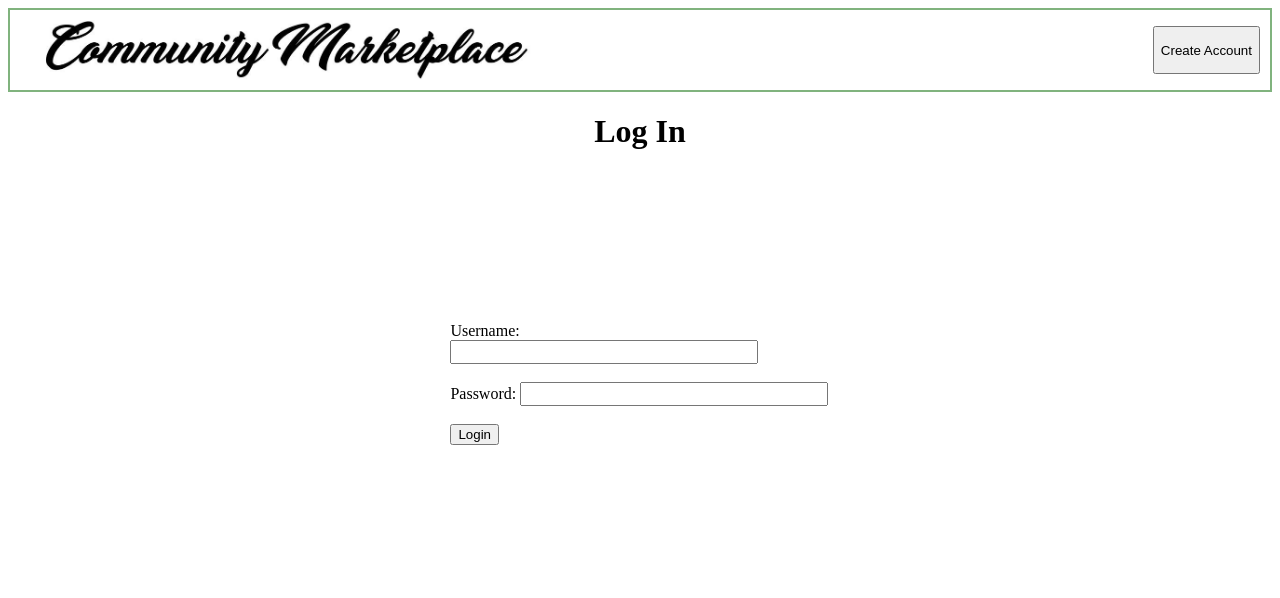
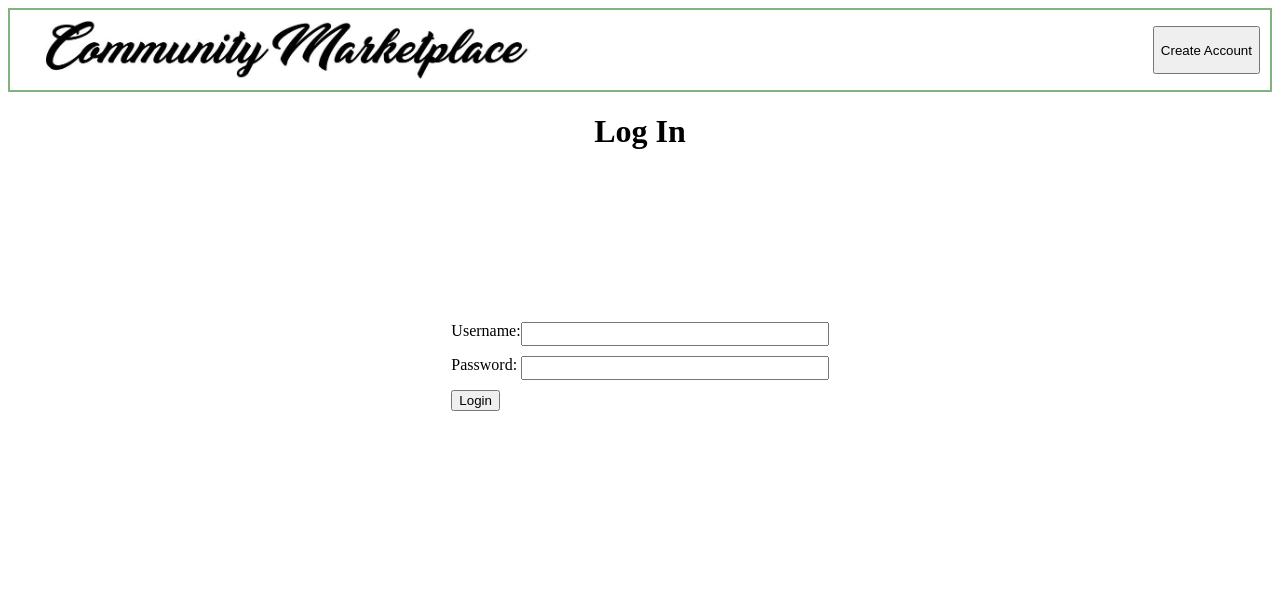
Before and after one commit to Soxe253/Community-Marketplace, a website: page views/login.html in a window 1280 px wide. Drawn offline with Linux system fonts and the light colour scheme.

Commit message:
Added consistent formatting to login page

```diff
--- a/public/css/createaccount.css
+++ b/public/css/createaccount.css
@@ -48,6 +48,7 @@ div {
     padding: 150px;
     flex-direction: column;
 }
+
 .textbox{
     height: 18px;
     width: 300px;
--- a/public/css/login_style.css
+++ b/public/css/login_style.css
@@ -42,7 +42,17 @@ div {
     padding: 150px;
     flex-direction: column;
 }
+
 .textbox{
     height: 18px;
     width: 300px;
 }
+
+.loginForm{
+    display: grid;
+    grid-template-columns: auto auto;
+}
+
+.loginLabel{
+    padding-bottom: 1rem;
+}
--- a/views/login.html
+++ b/views/login.html
@@ -22,14 +22,12 @@
         Log In
     </h1>
     <div class="center">
-        <form action="/logingo" method="post">
+        <form action="/logingo" method="post" class="loginForm">
             <template>Username or password incorrect</template>
-            Username:
+            <div class ="loginLabel">Username:</div>
             <input type="text" name="Username" id="username" class="textbox"></input>
-            <br><br>
-            Password:
+            <div class ="loginLabel">Password:</div>
             <input type="password" name="Password" id="password" class="textbox"></input>
-            <br><br>
             <a href="/home"><input type="submit" value="Login" id="login"></input>
             </a>
         </form>
```
